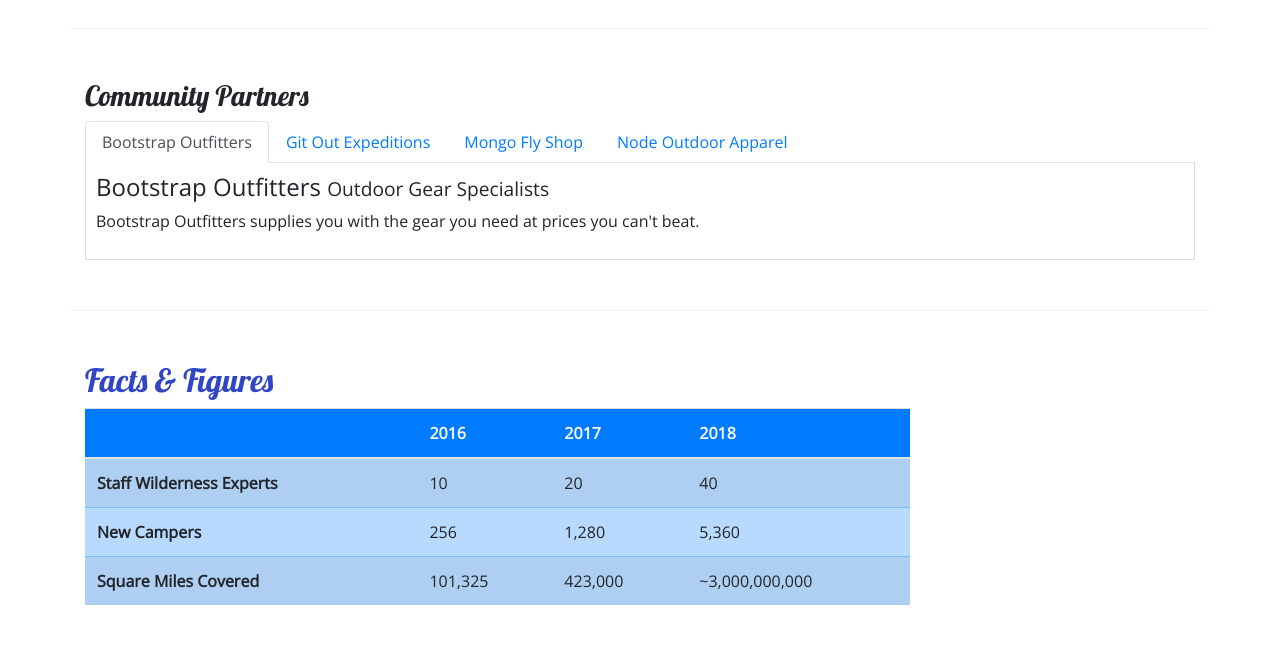
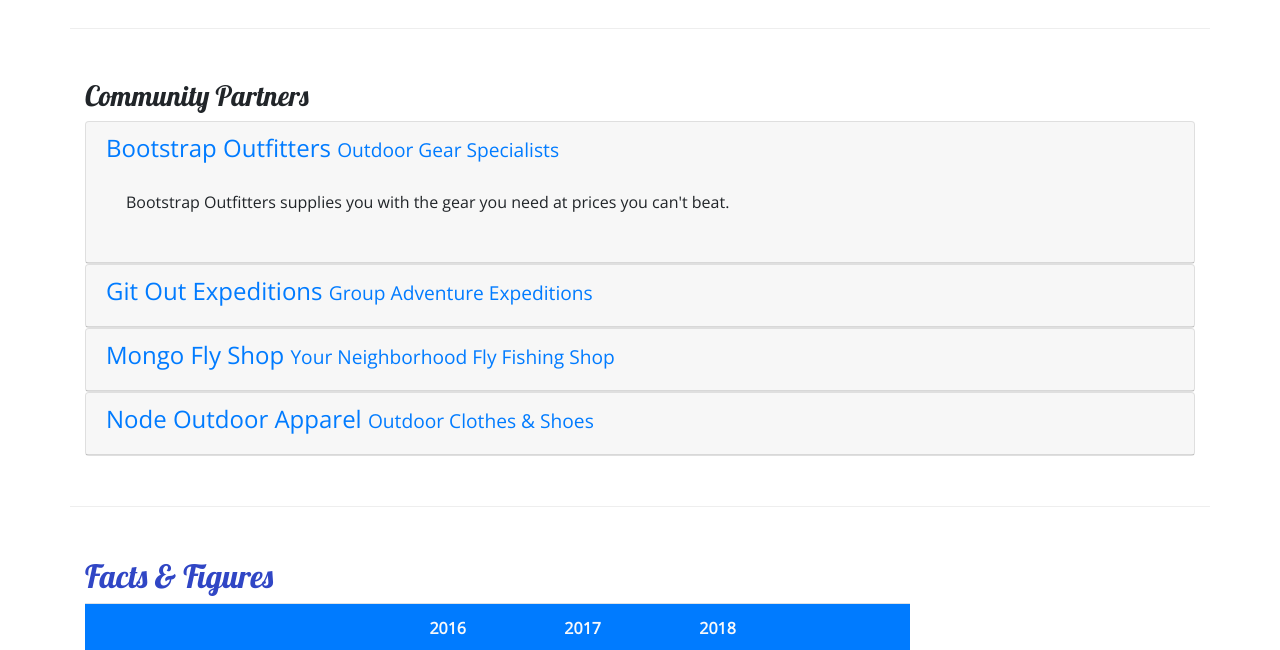
Before and after one commit to Jasmineeortiz411/Nucampsite, a website: page aboutus.html in a window 1280 px wide. Shown: the part 800-1450 px from the top of the page. Drawn offline with nearby package versions, Linux system fonts and the light colour scheme.

Commit message:
Added Accordion to Comminity Partners Section

```diff
--- a/aboutus.html
+++ b/aboutus.html
@@ -102,28 +102,62 @@
         <div class="row row-content">
             <div class="col">
                 <h3>Community Partners</h3>
-                <ul class="nav nav-tabs">
-                    <li class="nav-item"><a class="nav-link active" href="#bootstrap" role="tab" data-toggle="tab">Bootstrap Outfitters</a></li>
-                    <li class="nav-item"><a class="nav-link" href="#git" role="tab" data-toggle="tab">Git Out Expeditions</a></li>
-                    <li class="nav-item"><a class="nav-link" href="#mongo" role="tab" data-toggle="tab">Mongo Fly Shop</a></li>
-                    <li class="nav-item"><a class="nav-link" href="#node" role="tab" data-toggle="tab">Node Outdoor Apparel</a></li>
-                </ul>
-                <div class="tab-content">
-                    <div role="tabpanel" class="tab-pane fade show active" id="bootstrap">
-                        <h4>Bootstrap Outfitters <small>Outdoor Gear Specialists</small></h4>
-                        <p class="d-none d-sm-block">Bootstrap Outfitters supplies you with the gear you need at prices you can't beat.</p>
+                <div id="accordion">
+                    <div class="card">
+                        <div role="tab" class="card-header">
+                            <h4>
+                                <a class="collapsed" data-toggle="collapse" data-target="#bootstrap">
+                                    Bootstrap Outfitters <small>Outdoor Gear Specialists</small>
+                                </a>
+                            </h4>
+                            <div class="collapse show" id="bootstrap" data-parent="#accordion">
+                                <div class="card-body">
+                                    <p class="d-none d-sm-block">Bootstrap Outfitters supplies you with the gear you need at prices you can't beat.</p>
+                                </div>
+                            </div>
+                        </div>
                     </div>
-                    <div role="tabpanel" class="tab-pane fade" id="git">
-                        <h4>Git Out Expeditions <small>Group Adventure Expeditions</small></h4>
-                        <p class="d-none d-sm-block">Join Git Out Expeditions to explore new horizons with a group of other adventurers!</p>
+                    <div class="card">
+                        <div role="tab" class="card-header">
+                            <h4>
+                                <a class="collapsed" data-toggle="collapse" data-target="#git">
+                                    Git Out Expeditions <small>Group Adventure Expeditions</small>
+                                </a>
+                            </h4>
+                            <div class="collapse" id="git" data-parent="#accordion">
+                                <div class="card-body">
+                                    <p class="d-none d-sm-block">Join Git Out Expeditions to explore new horizons with a group of other adventurers!</p>
+                                </div>
+                            </div>
+                        </div>
                     </div>
-                    <div role="tabpanel" class="tab-pane fade" id="mongo">
-                        <h4>Mongo Fly Shop <small>Your Neighborhood Fly Fishing Shop</small></h4>
-                        <p class="d-none d-sm-block">Need a new fishing pole, a tacklebox, or flies of all kinds? Stop by Mongo Fly Shop.</p>
+                    <div class="card">
+                        <div role="tab" class="card-header">
+                            <h4>
+                                <a class="collapsed" data-toggle="collapse" data-target="#mongo">
+                                    Mongo Fly Shop <small>Your Neighborhood Fly Fishing Shop</small>
+                                </a>
+                            </h4>
+                            <div class="collapse" id="mongo" data-parent="#accordion">
+                                <div class="card-body">
+                                    <p class="d-none d-sm-block">Need a new fishing pole, a tacklebox, or flies of all kinds? Stop by Mongo Fly Shop.</p>
+                                </div>
+                            </div>
+                        </div>
                     </div>
-                    <div role="tabpanel" class="tab-pane fade" id="node">
-                        <h4>Node Outdoor Apparel <small>Outdoor Clothes & Shoes</small></h4>
-                        <p class="d-none d-sm-block">From polar fleeces to swimsuits, hiking boots to waders, a visit to Node will be sure to get you covered.</p>
+                    <div class="card">
+                        <div role="tab" class="card-header">
+                            <h4>
+                                <a class="collapsed" data-toggle="collapse" data-target="#node">
+                                    Node Outdoor Apparel <small>Outdoor Clothes & Shoes</small>
+                                </a>
+                            </h4>
+                            <div class="collapse" id="node" data-parent="#accordion">
+                                <div class="card-body">
+                                    <p class="d-none d-sm-block">From polar fleeces to swimsuits, hiking boots to waders, a visit to Node will be sure to get you covered.</p>
+                                </div>
+                            </div>
+                        </div>
                     </div>
                 </div>
             </div>
```
